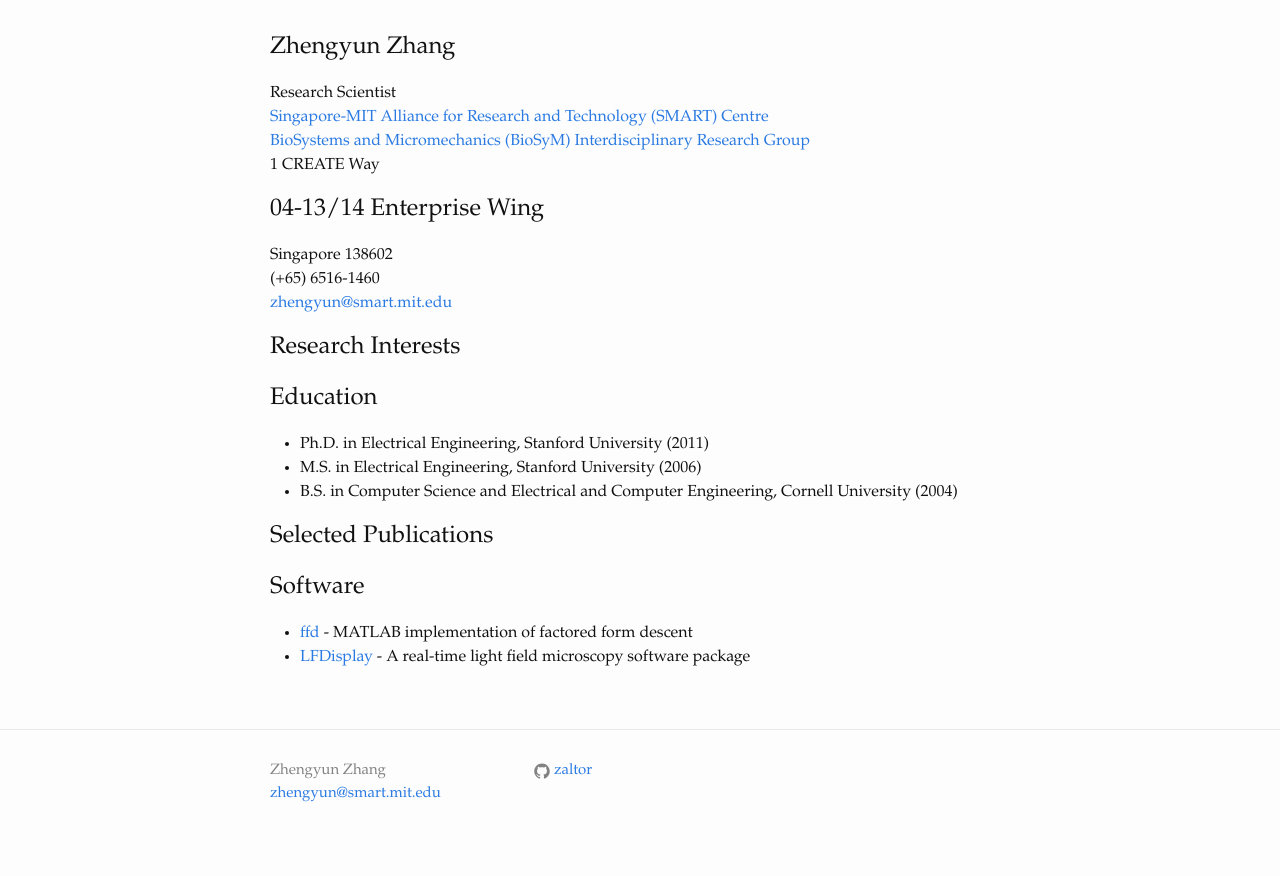
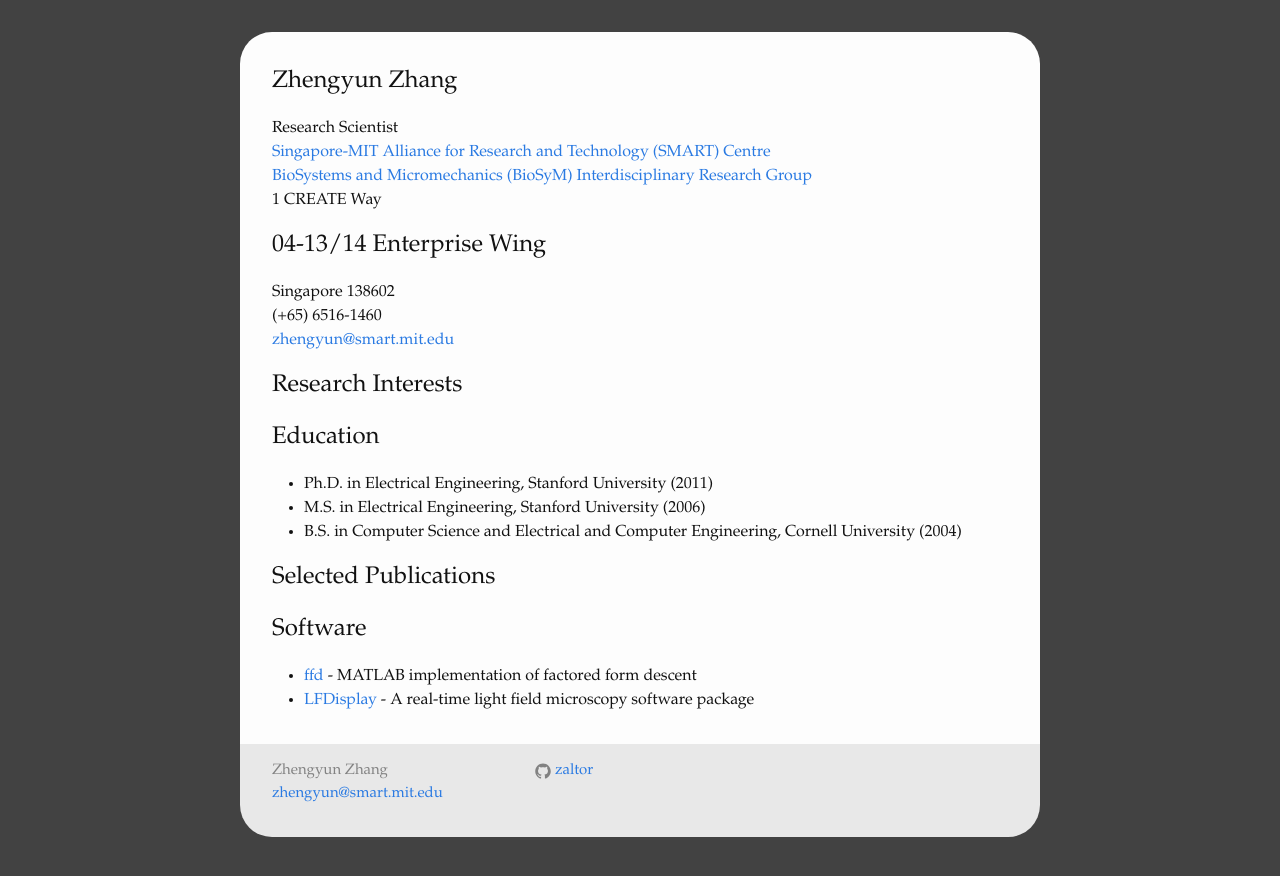
Before and after one commit to zaltor/zaltor.github.io, a Jekyll site: the page built from index.md, in a window 1280 px wide. Shown: the top 876 px of the page. Built offline with Jekyll 4.4.1, drawn with Linux system fonts in a browser that asks for light colours.

Commit message:
Updated page layout/look

```diff
--- a/_includes/footer.html
+++ b/_includes/footer.html
@@ -1,6 +1,6 @@
 <footer class="site-footer">
 
-  <div class="wrapper">
+  <div class="wrapper2">
 
 <!--
     <h2 class="footer-heading">{{ site.title }}</h2>
--- a/css/main.scss
+++ b/css/main.scss
@@ -11,7 +11,7 @@
 $small-font-size:  $base-font-size * 0.875;
 $base-line-height: 1.5;
 
-$spacing-unit:     30px;
+$spacing-unit:     32px;
 
 $text-color:       #111;
 $background-color: #fdfdfd;
@@ -47,3 +47,29 @@
         "layout",
         "syntax-highlighting"
 ;
+
+body {
+    background: $grey-color-dark;
+}
+
+.page-content {
+    padding-bottom: 0px;
+}
+
+.site-footer {
+    padding: 0px;
+    border-top: 0px;
+}
+
+.wrapper {
+   padding-top: $spacing-unit;
+    background: $background-color;
+    border-radius: $spacing-unit $spacing-unit 0px 0px;
+}
+
+.wrapper2 {
+    @extend .wrapper;
+    padding-top: $spacing-unit/2;
+    border-radius: 0px 0px $spacing-unit $spacing-unit;
+    background: $grey-color-light;
+}
```
